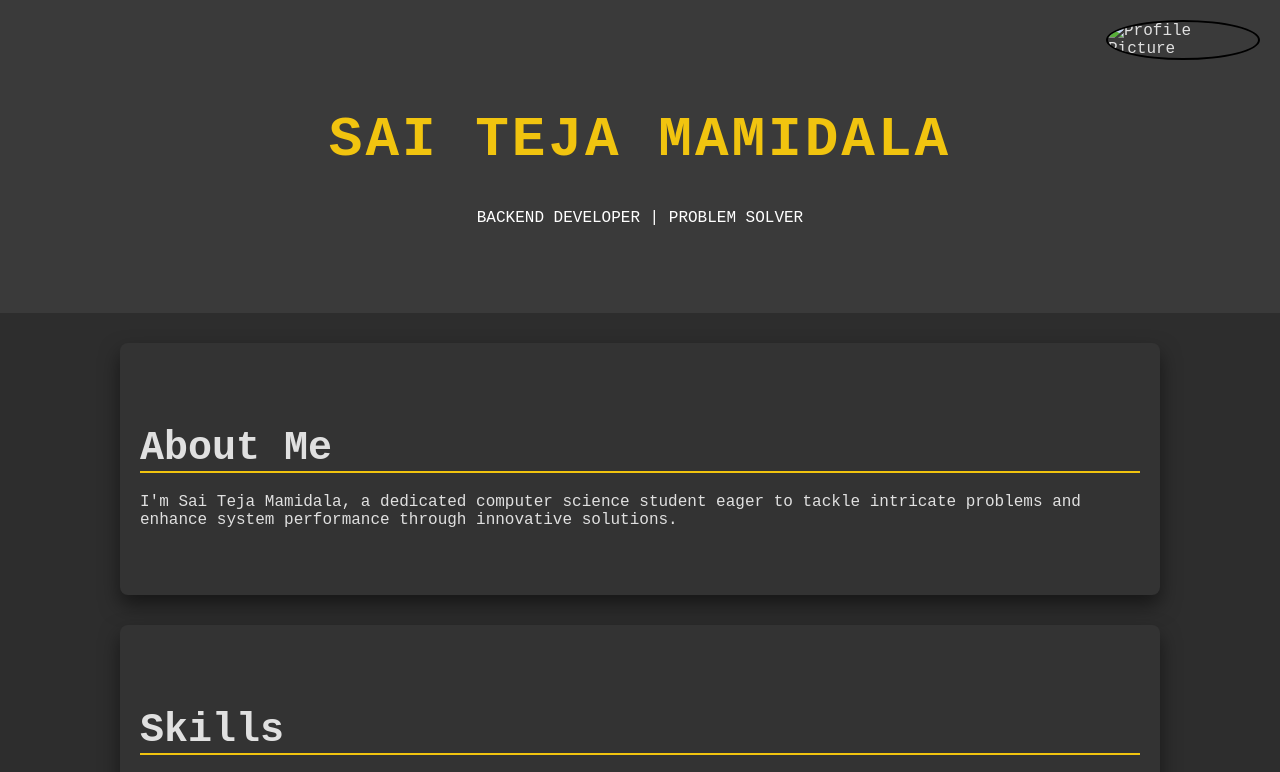
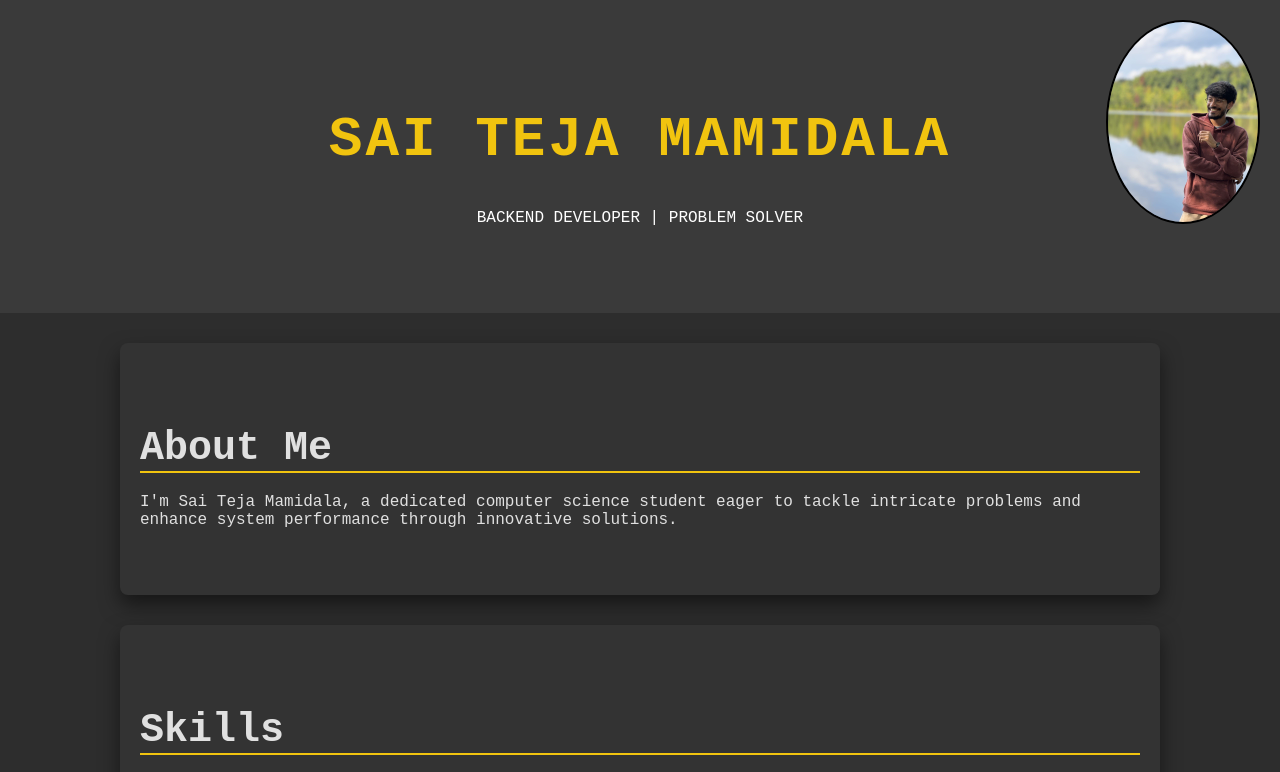
Before and after one commit to MamidalaSaiTeja/Data-Science, a plain HTML site: page index.html in a window 1280 px wide. Shown: the top 772 px of the page. Drawn offline with Linux system fonts and the light colour scheme.

Commit message:
Update index.html

```diff
--- a/index.html
+++ b/index.html
@@ -162,7 +162,7 @@
 <a href="Mamidala Sai Teja Resume.pdf" target="_blank" class="resume-button">View My Resume</a>
 
 <!-- Display Profile Picture in the top-right corner -->
-<img src="Pic.jpeg.jpg" alt="Profile Picture" class="profile-image">
+<img src="Pic.jpeg" alt="Profile Picture" class="profile-image">
 
 <footer>
     &copy; 2024 Sai Teja Mamidala
```
